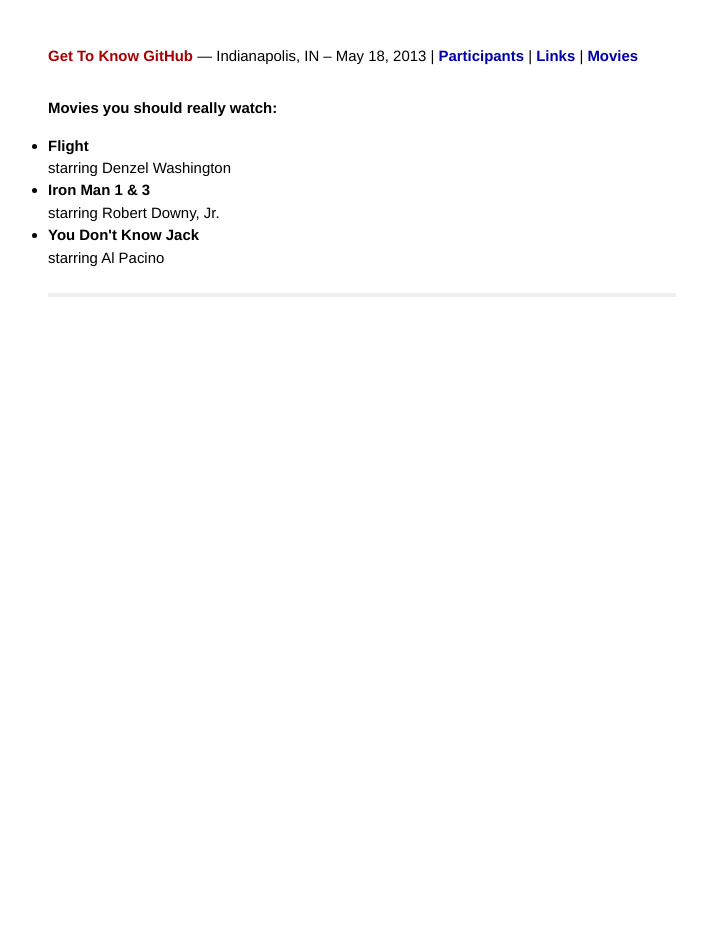
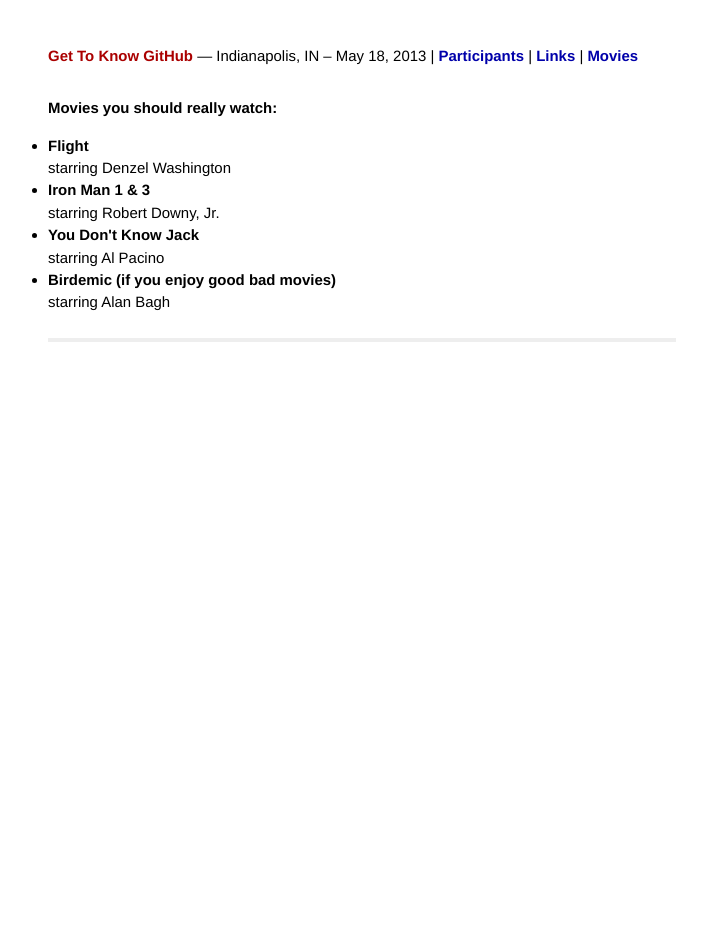
Before and after one commit to bkeepers/g2kg-intrawebs, a Jekyll site: the page built from movies.html, in a window 1280 px wide. Shown: the whole page, without its empty margins (278-985 px from the left). Built offline with Jekyll 4.4.1, drawn with Linux system fonts in a browser that asks for light colours.

Commit message:
Added mugshot. Added Birdemic to movies list

```diff
--- a/movies.html
+++ b/movies.html
@@ -8,6 +8,8 @@
     starring: Robert Downy, Jr.
   - name: You Don't Know Jack
     starring: Al Pacino
+  - name: Birdemic (if you enjoy good bad movies)
+    starring: Alan Bagh
 ---
 
 <div id="home">
```
Also changed, not shown: mugshots/scottbrookie.jpg (added).
